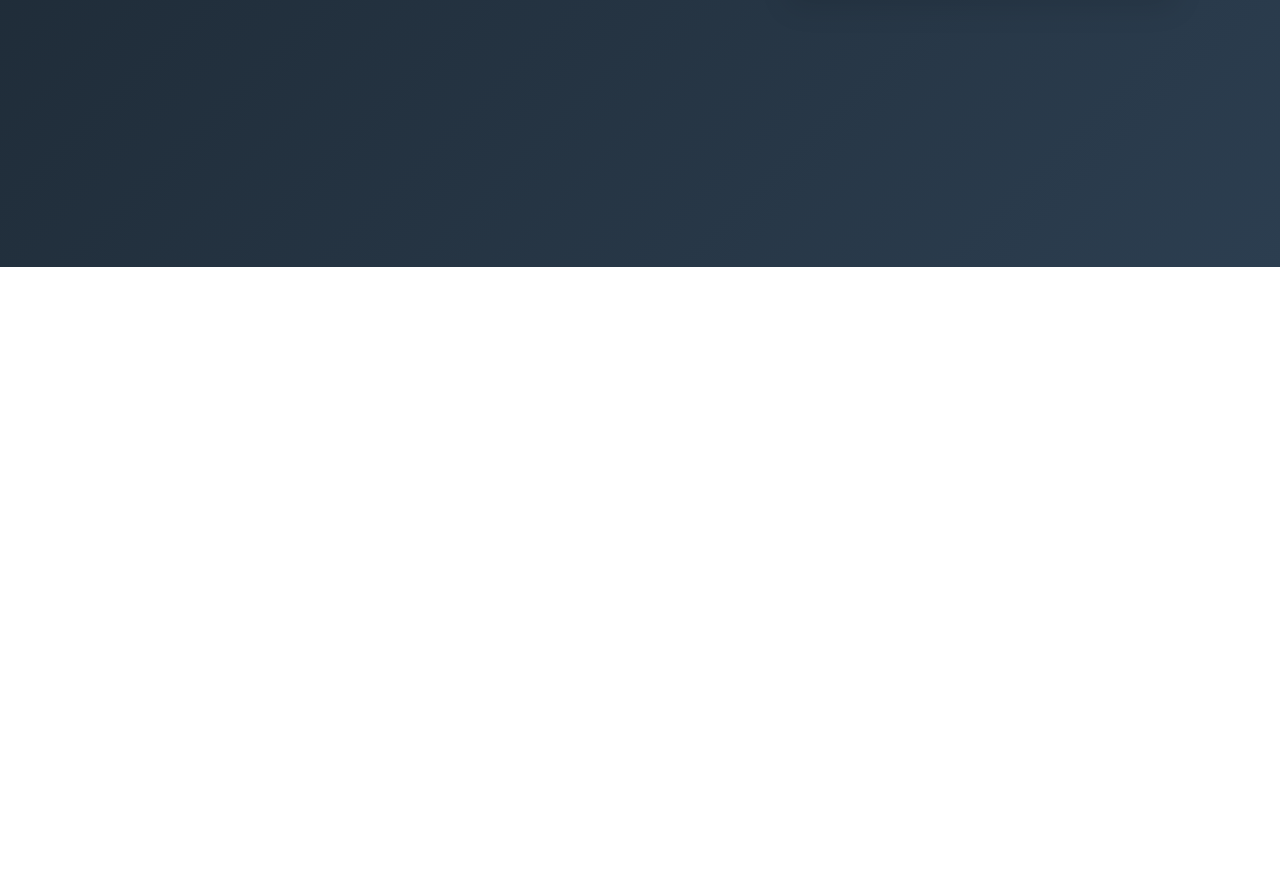
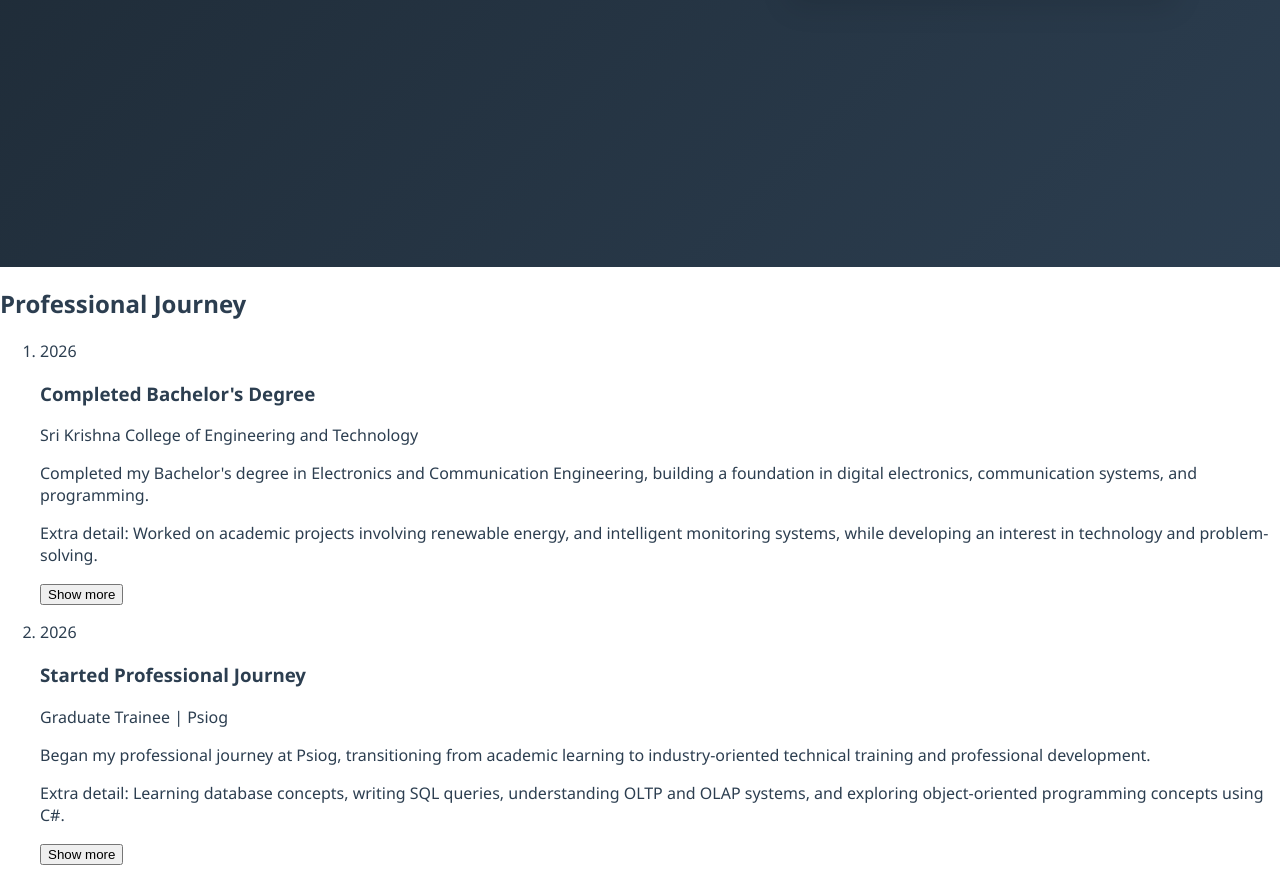
Before and after one commit to kaushika654/profile-website, a plain HTML site: page index.html in a window 1280 px wide. Shown: the part 693-1574 px from the top of the page. Before the commit the page ends 960 px from the top, so only its background shows below. Drawn offline with Linux system fonts and the light colour scheme.

Commit message:
Add journey section markup with two timeline milestones

```diff
--- a/index.html
+++ b/index.html
@@ -37,7 +37,33 @@
         <img class="hero-photo" src="images/hero/profile.jpg" alt="Portrait of Your Name" width="380" height="380">
       </div>
     </section>
-    <section id="journey"></section>
+     <section id="journey" class="section section-alt">
+      <div class="container">
+        <h2 class="section-title">Professional Journey</h2>
+        <ol class="timeline">
+          <li class="timeline-item">
+            <article class="timeline-card">
+              <p class="timeline-year">2026</p>
+              <h3 class="timeline-role">Completed Bachelor's Degree</h3>
+              <p class="timeline-org">Sri Krishna College of Engineering and Technology</p>
+              <p class="timeline-desc">Completed my Bachelor's degree in Electronics and Communication Engineering, building a foundation in digital electronics, communication systems, and programming.</p>
+              <p class="timeline-more">Extra detail: Worked on academic projects involving renewable energy, and intelligent monitoring systems, while developing an interest in technology and problem-solving.</p>
+              <button class="timeline-toggle" type="button" aria-expanded="false">Show more</button>
+            </article>
+          </li>
+          <li class="timeline-item">
+            <article class="timeline-card">
+              <p class="timeline-year">2026</p>
+              <h3 class="timeline-role">Started Professional Journey</h3>
+              <p class="timeline-org">Graduate Trainee | Psiog</p>
+              <p class="timeline-desc">Began my professional journey at Psiog, transitioning from academic learning to industry-oriented technical training and professional development.</p>
+              <p class="timeline-more">Extra detail: Learning database concepts, writing SQL queries, understanding OLTP and OLAP systems, and exploring object-oriented programming concepts using C#.</p>
+              <button class="timeline-toggle" type="button" aria-expanded="false">Show more</button>
+            </article>
+          </li>
+        </ol>
+      </div>
+    </section>
     <section id="interests"></section>
     <section id="family"></section>
     <section id="hobbies"></section>
```
